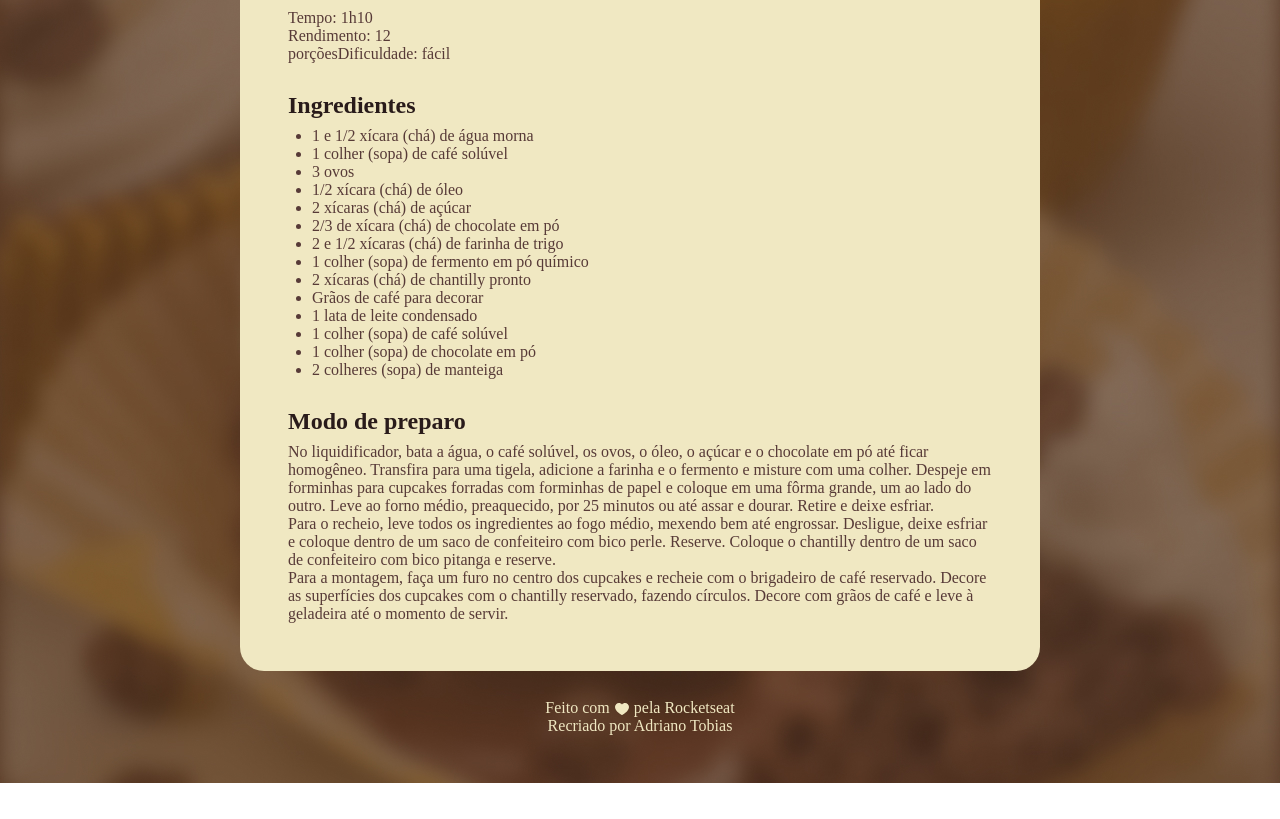
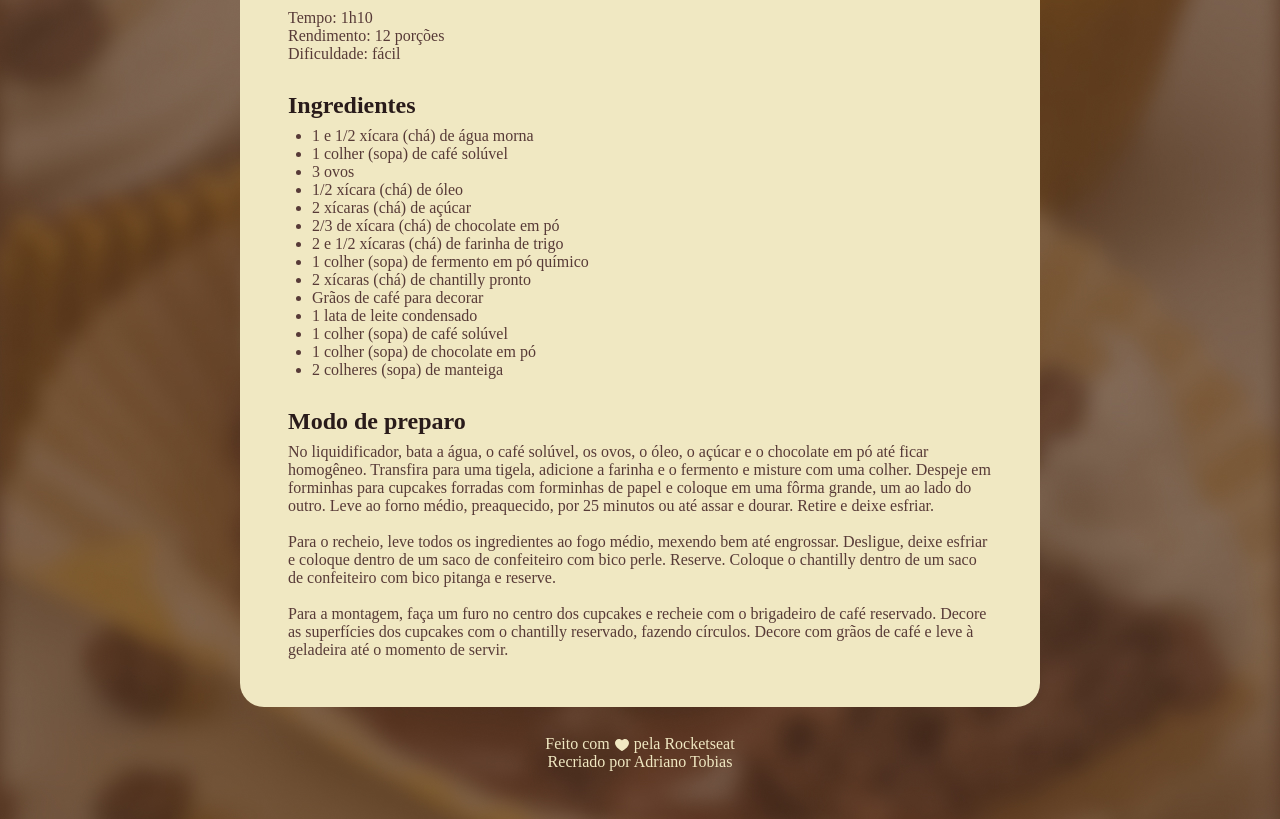
Before and after one commit to AdrianoTobias/fullstack-projeto-pagina-receita, a plain HTML site: page index.html in a window 1280 px wide. Shown: the part 603-1422 px from the top of the page. Before the commit the page ends 1386 px from the top, so only its background shows below. Drawn offline with Linux system fonts and the light colour scheme; a web font is replaced by a local one.

Commit message:
change info and preparation HTML text

```diff
--- a/index.html
+++ b/index.html
@@ -24,8 +24,8 @@
                         </p>
                         <p>
                             Tempo: 1h10<br>
-                            Rendimento: 12<br>
-                            porçõesDificuldade: fácil
+                            Rendimento: 12 porções<br>
+                            Dificuldade: fácil
                         </p>
                     </div>
                 </section>
@@ -54,11 +54,9 @@
 
                     <p>
                         No liquidificador, bata a água, o café solúvel, os ovos, o óleo, o açúcar e o chocolate em pó até ficar homogêneo. Transfira para uma tigela, adicione a farinha e o fermento e misture com uma colher. Despeje em forminhas para cupcakes forradas com forminhas de papel e coloque em uma fôrma grande, um ao lado do outro. Leve ao forno médio, preaquecido, por 25 minutos ou até assar e dourar. Retire e deixe esfriar.
-                    </p>
-                    <p>
+                        <br> <br>
                         Para o recheio, leve todos os ingredientes ao fogo médio, mexendo bem até engrossar. Desligue, deixe esfriar e coloque dentro de um saco de confeiteiro com bico perle. Reserve. Coloque o chantilly dentro de um saco de confeiteiro com bico pitanga e reserve.
-                    </p>
-                    <p>
+                        <br> <br>
                         Para a montagem, faça um furo no centro dos cupcakes e recheie com o brigadeiro de café reservado. Decore as superfícies dos cupcakes com o chantilly reservado, fazendo círculos. Decore com grãos de café e leve à geladeira até o momento de servir.
                     </p>
                 </section>
```
